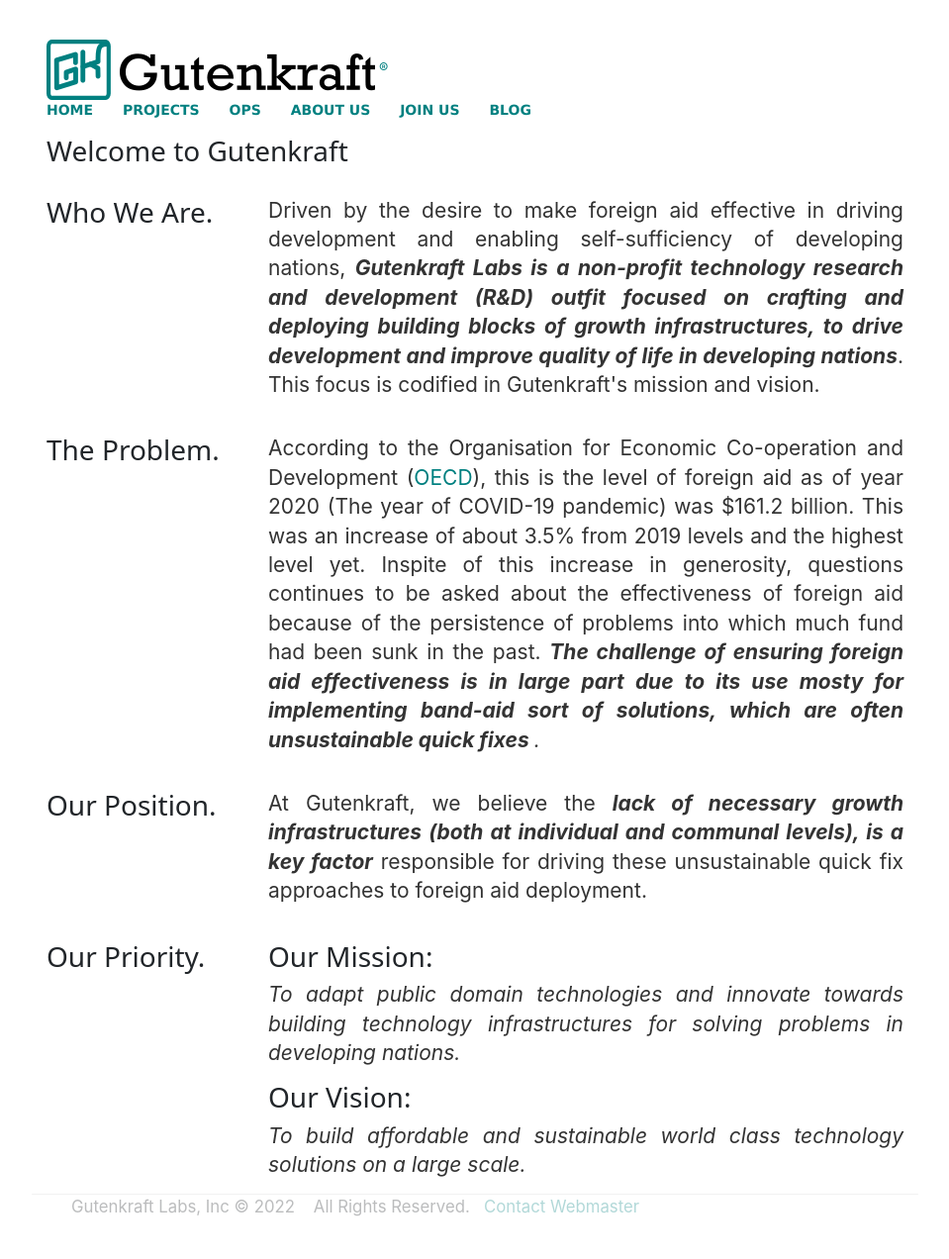
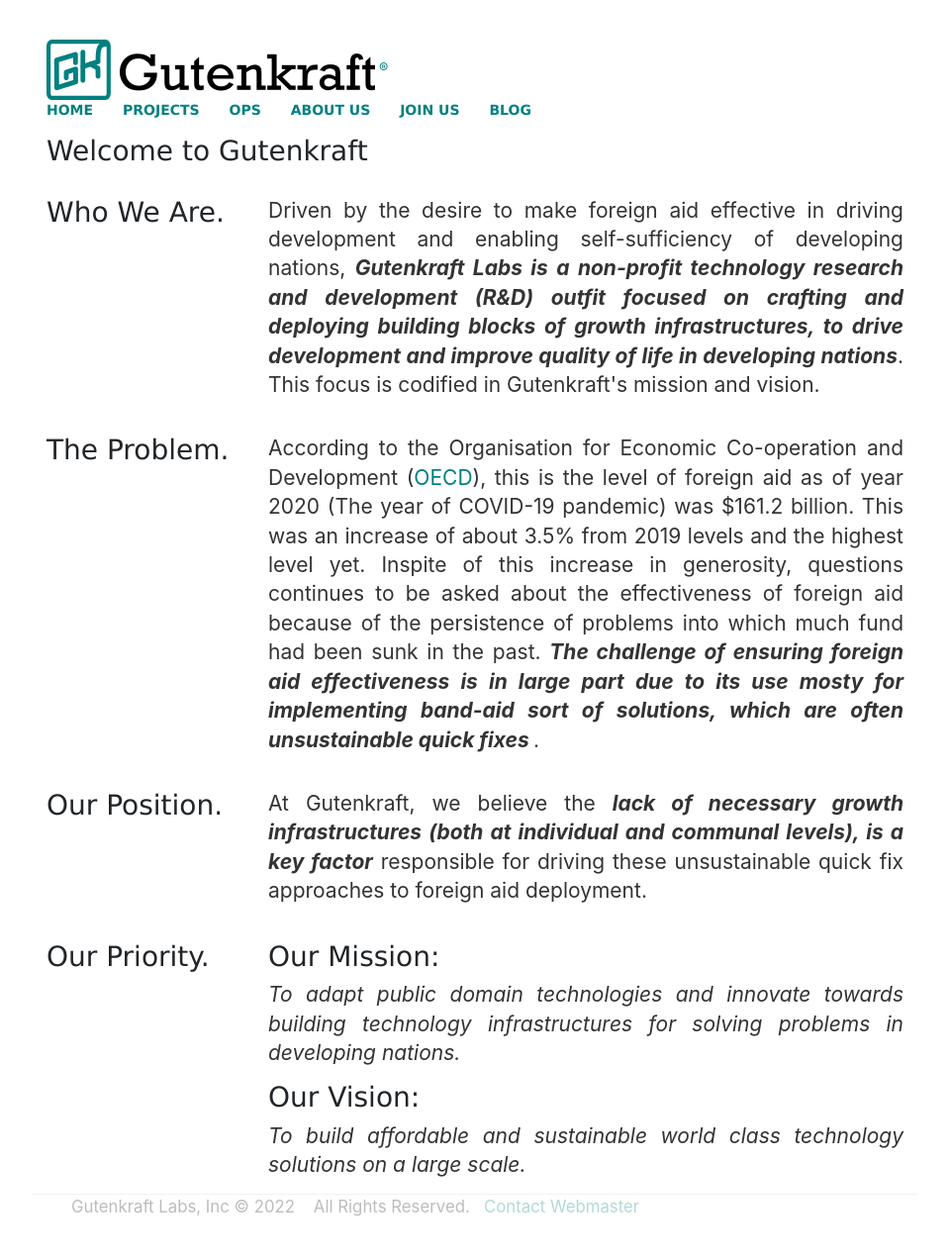
Before and after one commit to oferonmi/datafilik.github.io, a Jekyll site: the page built from index.html, in a window 1280 px wide. Shown: the whole page at 99% size, without its empty margins (160-1119 px from the left). Built offline with Jekyll 4.4.1, drawn with Linux system fonts in a browser that asks for light colours.

Commit message:
css font update

```diff
--- a/css/main.css
+++ b/css/main.css
@@ -29,8 +29,8 @@
 h1 {
     font-size: 2em;
     /* font-family:'Helvetica', 'Arial', 'Sans-Serif'; */
-    /* font-family:'Verdana','Arial','Sans-Serif'; */
-    font-family: 'GT America Mono','system-ui','sans-serif';
+    font-family:'Verdana','Arial','Sans-Serif';
+    /* font-family: 'GT America Mono','system-ui','sans-serif'; */
 }
 
 p {
@@ -81,6 +81,6 @@
 
 button,html,input,select,textarea {
     color: #343434;
-    /* font-family: 'Verdana', 'Arial', 'sans-serif'; */
-    font-family: 'GT America Mono', 'system-ui', 'sans-serif';
+    font-family: 'Verdana', 'Arial', 'sans-serif';
+    /* font-family: 'GT America Mono', 'system-ui', 'sans-serif'; */
 }
```
